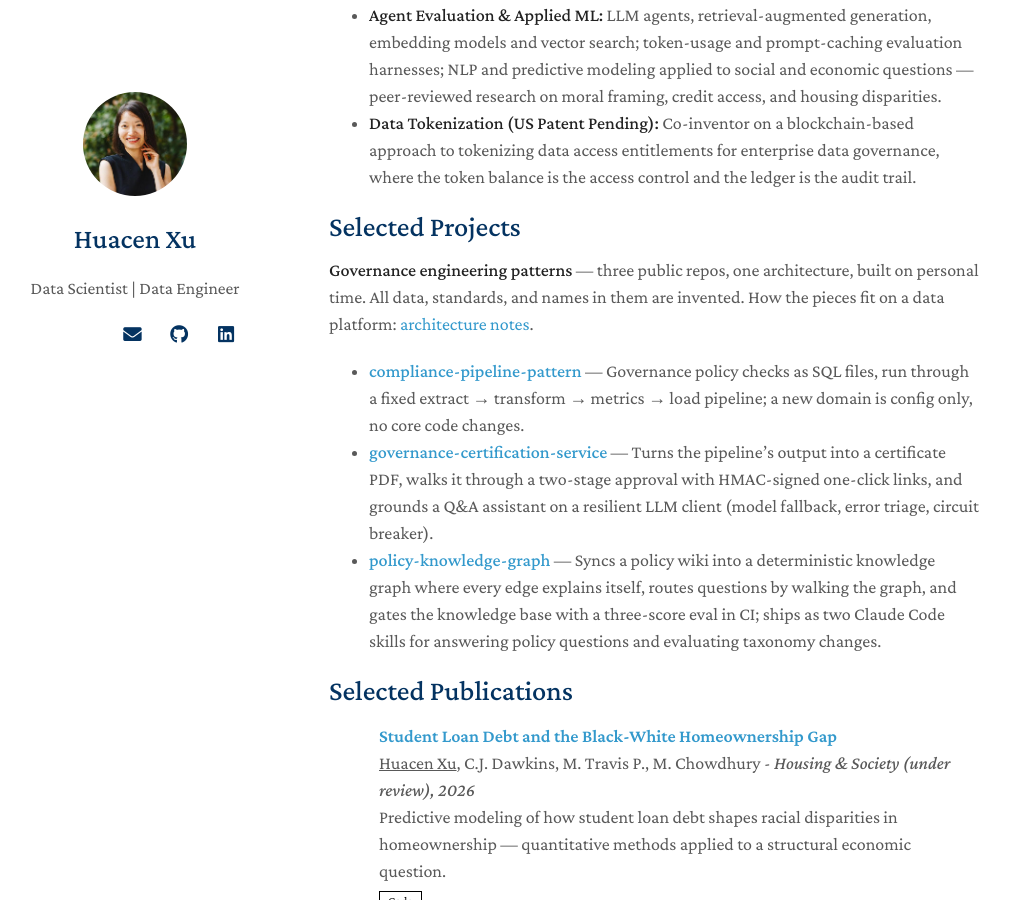
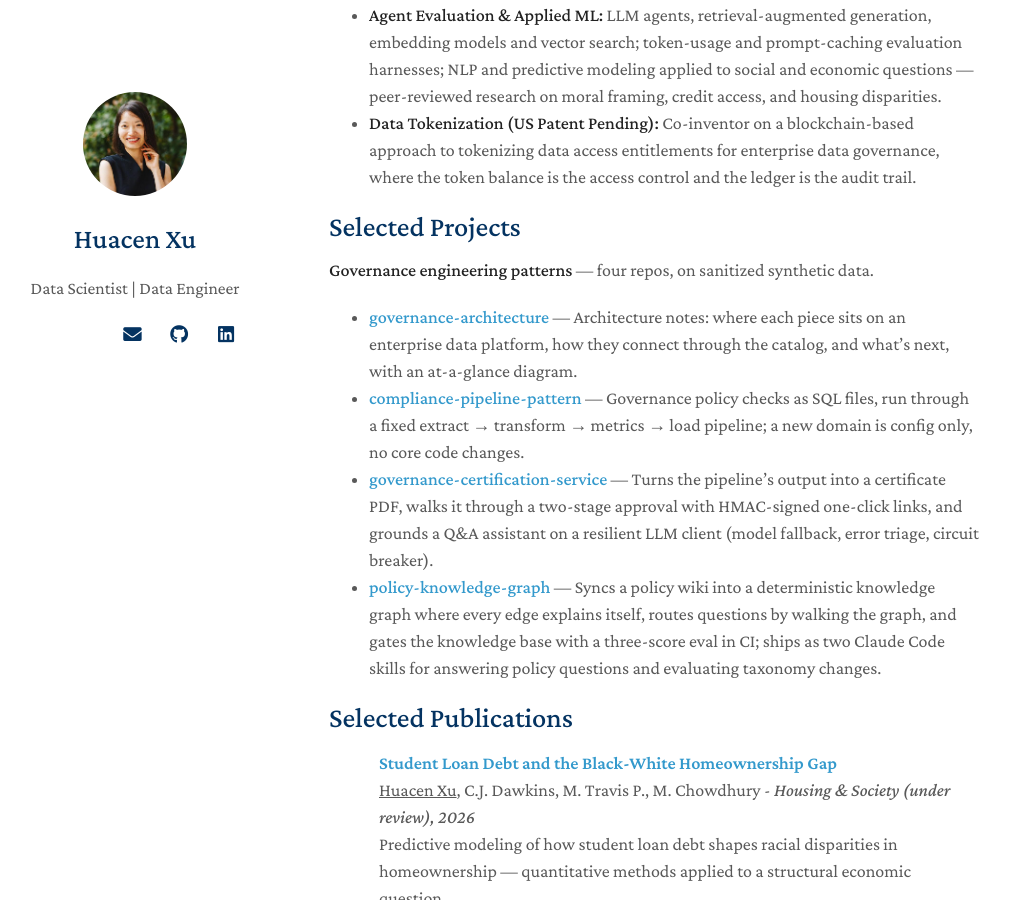
Before and after one commit to huacenxu/huacenxu.github.io, a Jekyll site: the page built from index.md, in a window 1280 px wide and 900 px high, scrolled down 609 px. Shown: the whole window, without its empty margins (141-1151 px from the left). Built offline with Jekyll 4.4.1, drawn with Linux system fonts in a browser that asks for light colours; nearby versions of some CDN libraries; a style sheet for code colours, icons or effects is not loaded; our own code applies the rules of GitHub Pages for plain Markdown files.

Commit message:
Projects: architecture as a fourth repo; simpler intro

```diff
--- a/index.md
+++ b/index.md
@@ -16,8 +16,9 @@
 
 ## Selected Projects
 
-**Governance engineering patterns** — three public repos, one architecture, built on personal time. All data, standards, and names in them are invented. How the pieces fit on a data platform: [architecture notes](https://github.com/huacenxu/governance-architecture/blob/main/ARCHITECTURE.md).
+**Governance engineering patterns** — four repos, on sanitized synthetic data.
 
+- **[governance-architecture](https://github.com/huacenxu/governance-architecture/blob/main/ARCHITECTURE.md)** — Architecture notes: where each piece sits on an enterprise data platform, how they connect through the catalog, and what's next, with an at-a-glance diagram.
 - **[compliance-pipeline-pattern](https://github.com/huacenxu/compliance-pipeline-pattern)** — Governance policy checks as SQL files, run through a fixed extract → transform → metrics → load pipeline; a new domain is config only, no core code changes.
 - **[governance-certification-service](https://github.com/huacenxu/governance-certification-service)** — Turns the pipeline's output into a certificate PDF, walks it through a two-stage approval with HMAC-signed one-click links, and grounds a Q&A assistant on a resilient LLM client (model fallback, error triage, circuit breaker).
 - **[policy-knowledge-graph](https://github.com/huacenxu/policy-knowledge-graph)** — Syncs a policy wiki into a deterministic knowledge graph where every edge explains itself, routes questions by walking the graph, and gates the knowledge base with a three-score eval in CI; ships as two Claude Code skills for answering policy questions and evaluating taxonomy changes.
```
